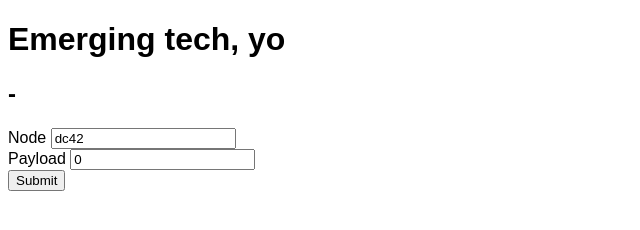
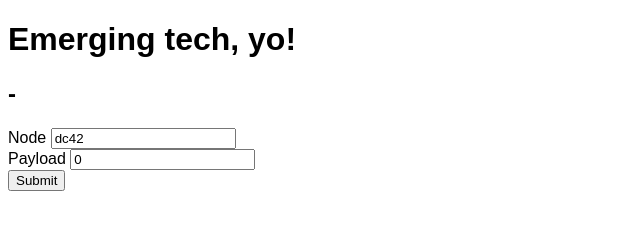
Before and after one commit to emerging-tech/frontend, a website: page index.html in a window 1280 px wide. Shown: the full height of the page, 0-640 px from the left. Drawn offline with Linux system fonts and the light colour scheme; no server answers.

Commit message:
Update index.html

```diff
--- a/index.html
+++ b/index.html
@@ -7,7 +7,7 @@
 </head>
 <body>
 
-  <h1>Emerging tech, yo</h1>
+  <h1>Emerging tech, yo!</h1>
   <h2 id="data">-</h2>
 
   <form>
```
